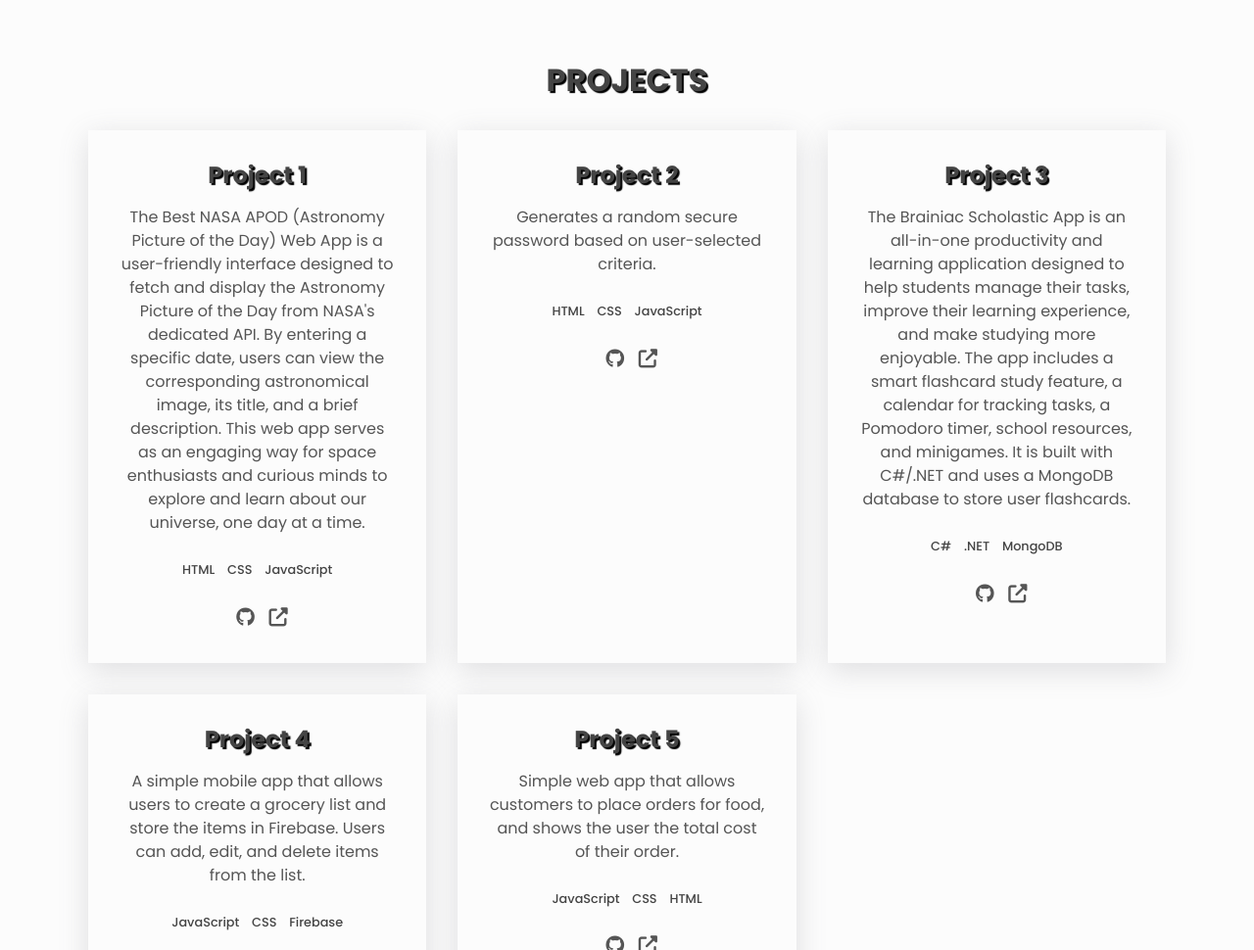
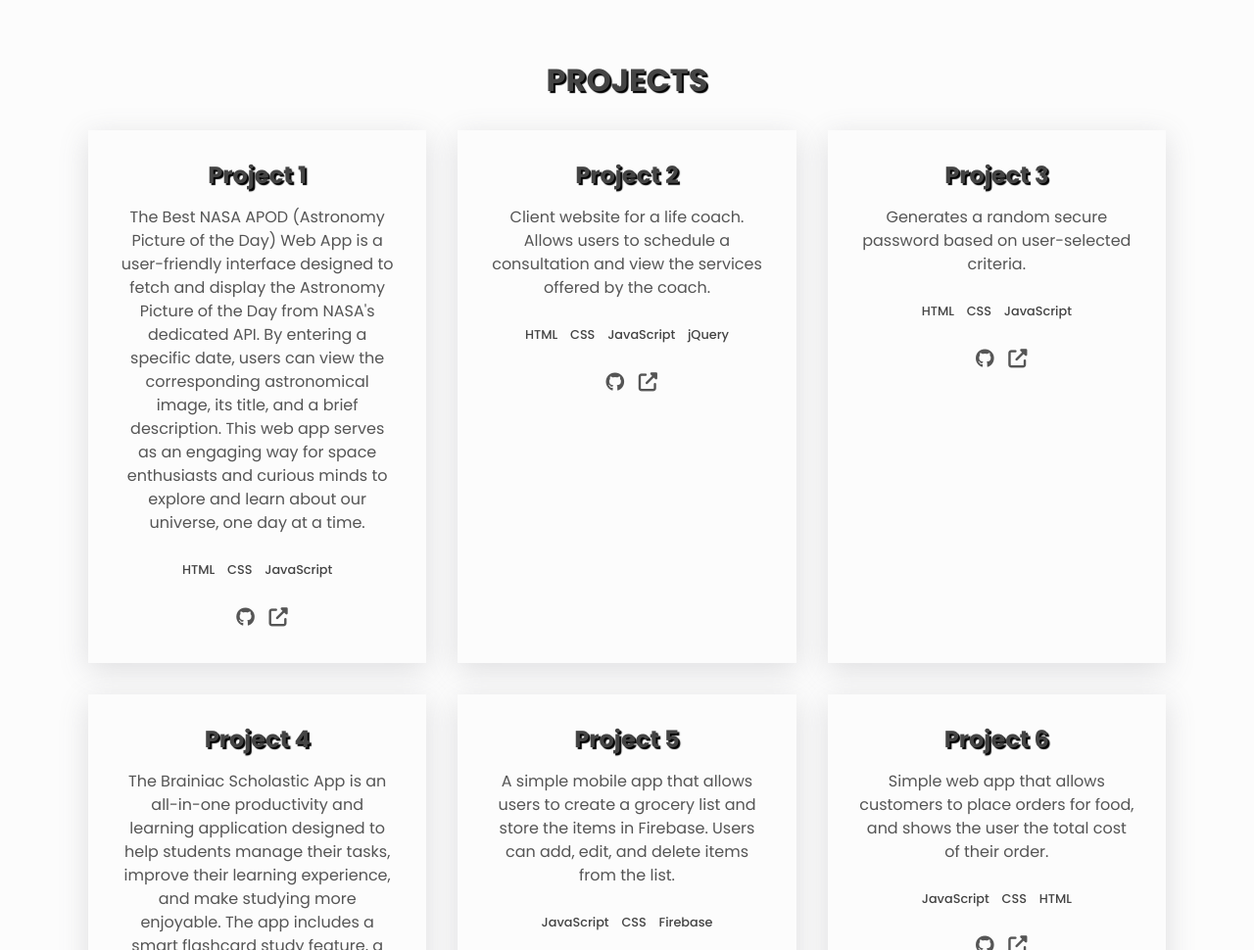
Before and after one commit to Dakota-Ponder/Dakota-Ponder.github.io, a plain HTML site: page index.html in a window 1280 px wide. Shown: the part 640-1610 px from the top of the page at 98% size. Drawn offline with Linux system fonts and the light colour scheme.

Commit message:
added the life coach freelance project

```diff
--- a/index.html
+++ b/index.html
@@ -130,6 +130,35 @@
           <div class="project">
             <h3>Project 2</h3>
             <p class="project__description">
+              Client website for a life coach. Allows users to schedule a
+              consultation and view the services offered by the coach.
+            </p>
+            <ul class="project__stack">
+              <li class="project__stack-item">HTML</li>
+              <li class="project__stack-item">CSS</li>
+              <li class="project__stack-item">JavaScript</li>
+              <li class="project__stack-item">jQuery</li>
+            </ul>
+
+            <a
+              href="https://github.com/Dakota-Ponder/melissaburton"
+              aria-label="source code"
+              class="link link--icon"
+            >
+              <i aria-hidden="true" class="fab fa-github"></i>
+            </a>
+            <a
+              href="https://mmconsulting.netlify.app/"
+              aria-label="live preview"
+              class="link link--icon"
+            >
+              <i aria-hidden="true" class="fas fa-external-link-alt"></i>
+            </a>
+          </div>
+
+          <div class="project">
+            <h3>Project 3</h3>
+            <p class="project__description">
               Generates a random secure password based on user-selected
               criteria.
             </p>
@@ -156,7 +185,7 @@
           </div>
 
           <div class="project">
-            <h3>Project 3</h3>
+            <h3>Project 4</h3>
             <p class="project__description">
               The Brainiac Scholastic App is an all-in-one productivity and
               learning application designed to help students manage their tasks,
@@ -185,7 +214,7 @@
           </div>
 
           <div class="project">
-            <h3>Project 4</h3>
+            <h3>Project 5</h3>
             <p class="project__description">
               A simple mobile app that allows users to create a grocery list and
               store the items in Firebase. Users can add, edit, and delete items
@@ -215,7 +244,7 @@
           </div>
 
           <div class="project">
-            <h3>Project 5</h3>
+            <h3>Project 6</h3>
             <p class="project__description">
               Simple web app that allows customers to place orders for food, and
               shows the user the total cost of their order.
```
